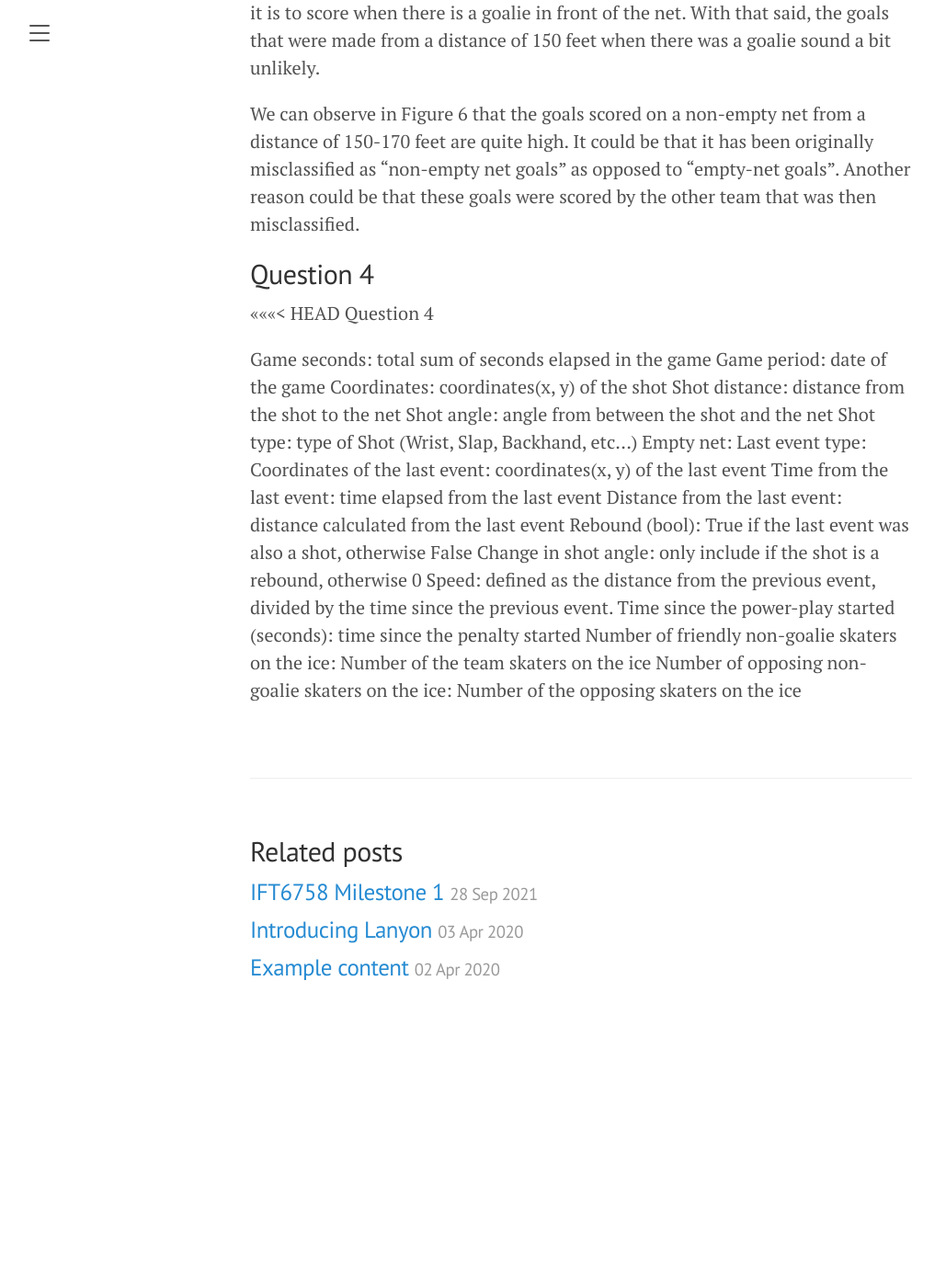
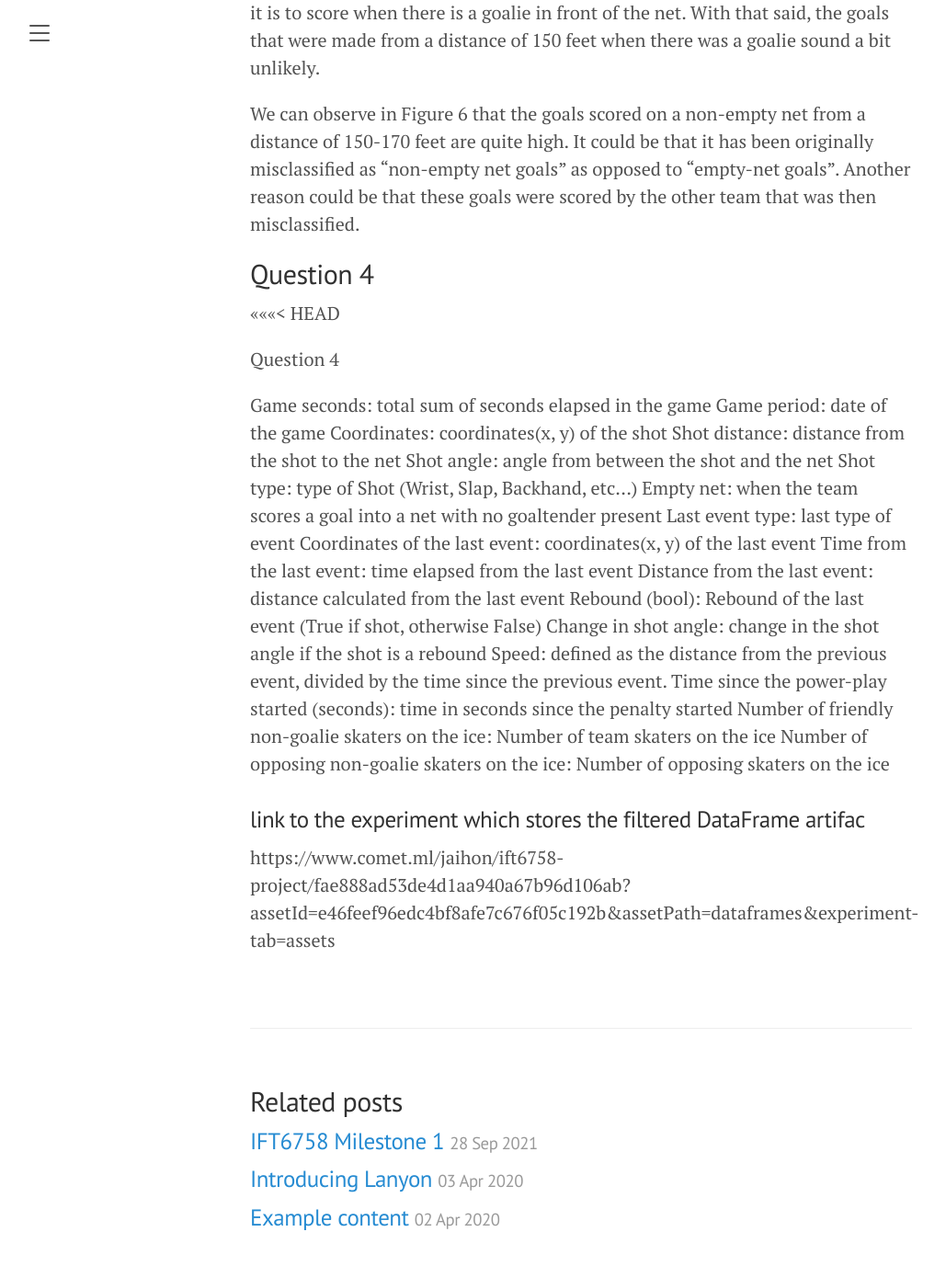
Before and after one commit to jaihon1/IFT6758-Project, a Jekyll site: the page built from blog/_posts/2021-11-3-milestone-2.md, in a window 1280 px wide and 1400 px high, scrolled down 3497 px. Shown: the top 1377 px of the window at 92% size, without its empty margins (8-1037 px from the left). Built offline with Jekyll 4.4.1, drawn with Linux system fonts in a browser that asks for light colours; before the commit the page ends 4626 px from its top, so only the background shows below that.

Commit message:
changes in milestone2: adding the comet link

```diff
--- a/blog/_posts/2021-11-3-milestone-2.md
+++ b/blog/_posts/2021-11-3-milestone-2.md
@@ -61,6 +61,7 @@ We can observe in Figure 6 that the goals scored on a non-empty net from a dista
 ## Question 4
 
 <<<<<<< HEAD
+
 Question 4
 
 Game seconds: total sum of seconds elapsed in the game
@@ -69,14 +70,17 @@ Coordinates: coordinates(x, y) of the shot
 Shot distance:  distance from the shot to the net
 Shot angle: angle from between the shot and the net
 Shot type: type of Shot (Wrist, Slap, Backhand, etc...)
-Empty net:
-Last event type:
+Empty net:  when the team scores a goal into a net with no goaltender present
+Last event type: last type of event
 Coordinates of the last event: coordinates(x, y) of the last event
 Time from the last event: time elapsed from the last event
 Distance from the last event: distance calculated from the last event
-Rebound (bool): True if the last event was also a shot, otherwise False
-Change in shot angle: only include if the shot is a rebound, otherwise 0
+Rebound (bool): Rebound of the last event (True if shot, otherwise False)
+Change in shot angle: change in the shot angle if the shot is a rebound
 Speed: defined as the distance from the previous event, divided by the time since the previous event.
-Time since the power-play started (seconds): time since the penalty started
-Number of friendly non-goalie skaters on the ice: Number of the team skaters on the ice
-Number of opposing non-goalie skaters on the ice: Number of the opposing skaters on the ice
+Time since the power-play started (seconds): time in seconds since the penalty started
+Number of friendly non-goalie skaters on the ice: Number of team skaters on the ice
+Number of opposing non-goalie skaters on the ice: Number of opposing skaters on the ice
+
+###  link to the experiment which stores the filtered DataFrame artifac
+https://www.comet.ml/jaihon/ift6758-project/fae888ad53de4d1aa940a67b96d106ab?assetId=e46feef96edc4bf8afe7c676f05c192b&assetPath=dataframes&experiment-tab=assets
```
